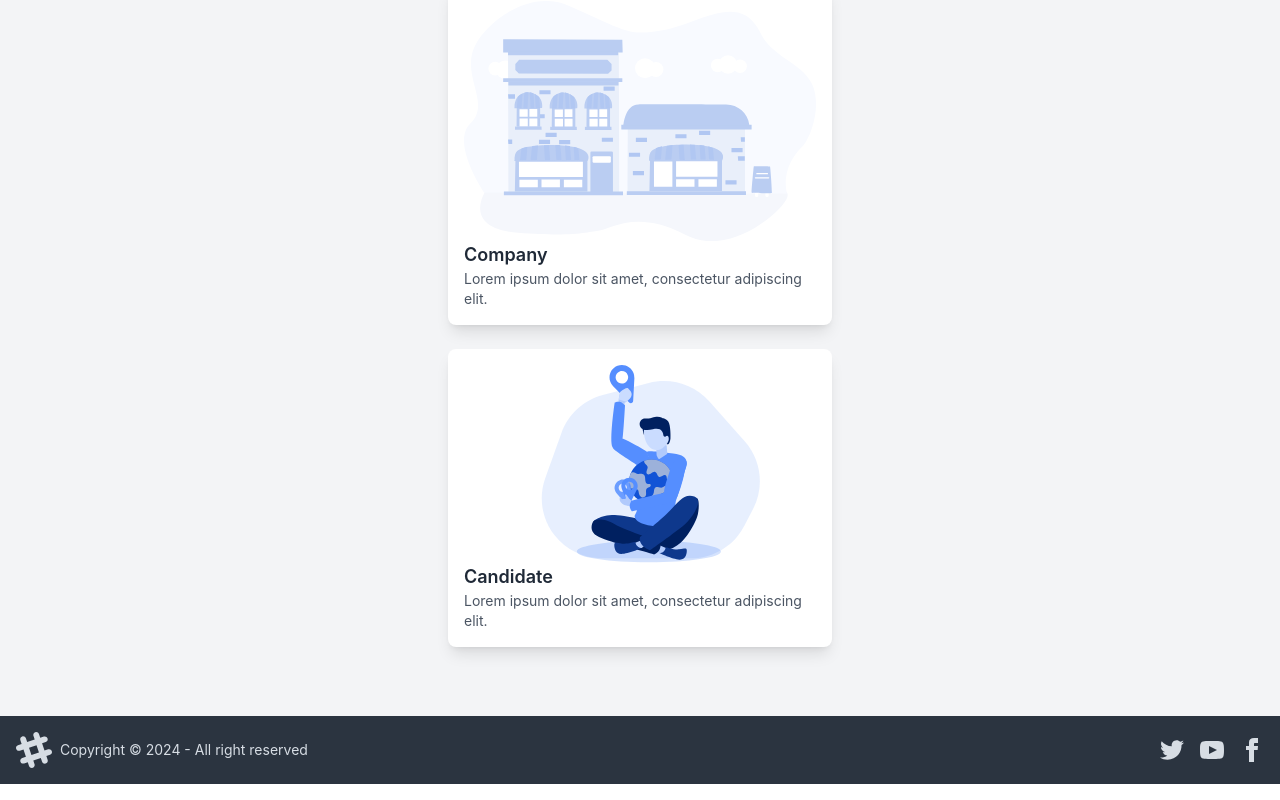
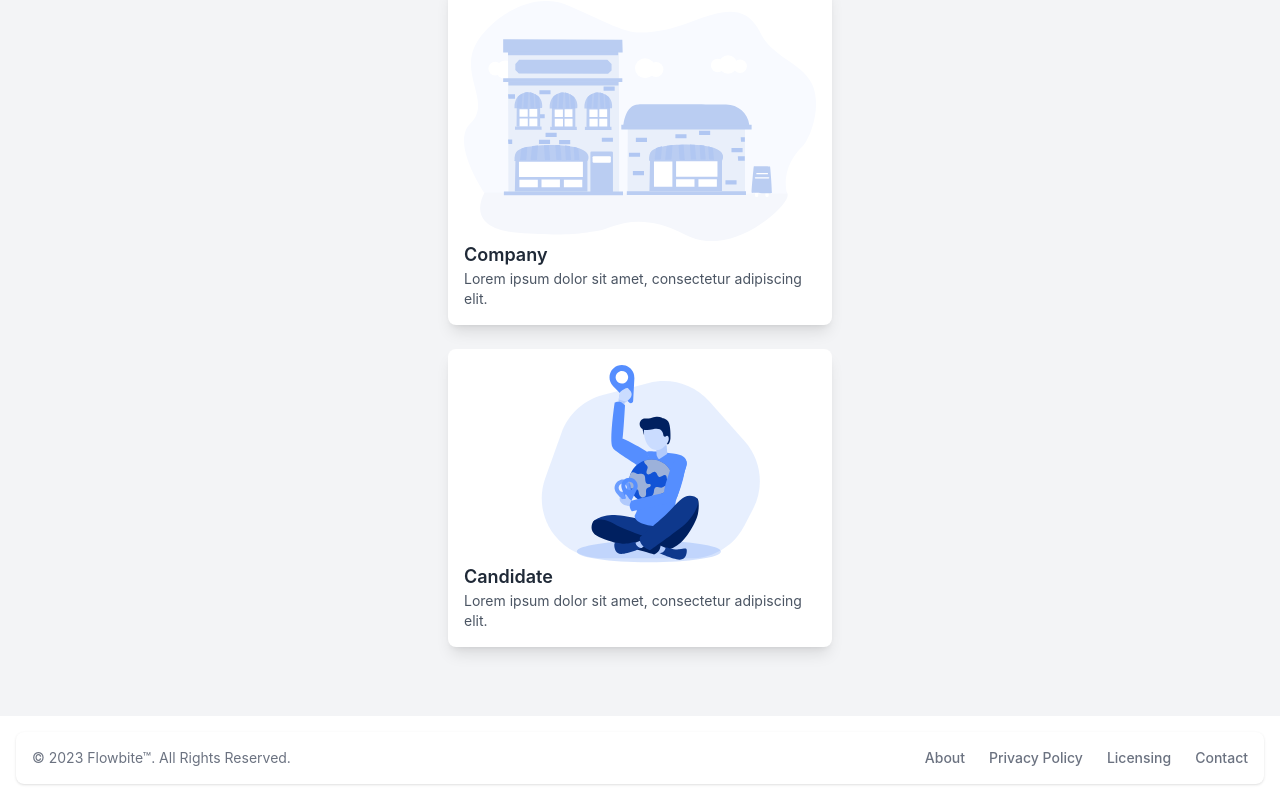
Before and after one commit to Ziadkad/Angular-Application-de-gestion-de-CV, an Angular app in the folder GestionCV/: page / in a window 1280 px wide. Shown: the part 1752-2552 px from the top of the page. Built offline with nearby package versions, Linux system fonts and the light colour scheme.

Commit message:
adding footer 2

```diff
--- a/GestionCV/src/app/components/footer/footer.component.html
+++ b/GestionCV/src/app/components/footer/footer.component.html
@@ -1,12 +1,22 @@
-<footer class="footer items-center p-4 bg-neutral text-neutral-content">
-    <aside class="items-center grid-flow-col">
-      <svg width="36" height="36" viewBox="0 0 24 24" xmlns="http://www.w3.org/2000/svg" fill-rule="evenodd" clip-rule="evenodd" class="fill-current"><path d="M22.672 15.226l-2.432.811.841 2.515c.33 1.019-.209 2.127-1.23 2.456-1.15.325-2.148-.321-2.463-1.226l-.84-2.518-5.013 1.677.84 2.517c.391 1.203-.434 2.542-1.831 2.542-.88 0-1.601-.564-1.86-1.314l-.842-2.516-2.431.809c-1.135.328-2.145-.317-2.463-1.229-.329-1.018.211-2.127 1.231-2.456l2.432-.809-1.621-4.823-2.432.808c-1.355.384-2.558-.59-2.558-1.839 0-.817.509-1.582 1.327-1.846l2.433-.809-.842-2.515c-.33-1.02.211-2.129 1.232-2.458 1.02-.329 2.13.209 2.461 1.229l.842 2.515 5.011-1.677-.839-2.517c-.403-1.238.484-2.553 1.843-2.553.819 0 1.585.509 1.85 1.326l.841 2.517 2.431-.81c1.02-.33 2.131.211 2.461 1.229.332 1.018-.21 2.126-1.23 2.456l-2.433.809 1.622 4.823 2.433-.809c1.242-.401 2.557.484 2.557 1.838 0 .819-.51 1.583-1.328 1.847m-8.992-6.428l-5.01 1.675 1.619 4.828 5.011-1.674-1.62-4.829z"></path></svg>
-      <p>Copyright © 2024 - All right reserved</p>
-    </aside>
-    <nav class="grid-flow-col gap-4 md:place-self-center md:justify-self-end">
-      <a><svg xmlns="http://www.w3.org/2000/svg" width="24" height="24" viewBox="0 0 24 24" class="fill-current"><path d="M24 4.557c-.883.392-1.832.656-2.828.775 1.017-.609 1.798-1.574 2.165-2.724-.951.564-2.005.974-3.127 1.195-.897-.957-2.178-1.555-3.594-1.555-3.179 0-5.515 2.966-4.797 6.045-4.091-.205-7.719-2.165-10.148-5.144-1.29 2.213-.669 5.108 1.523 6.574-.806-.026-1.566-.247-2.229-.616-.054 2.281 1.581 4.415 3.949 4.89-.693.188-1.452.232-2.224.084.626 1.956 2.444 3.379 4.6 3.419-2.07 1.623-4.678 2.348-7.29 2.04 2.179 1.397 4.768 2.212 7.548 2.212 9.142 0 14.307-7.721 13.995-14.646.962-.695 1.797-1.562 2.457-2.549z"></path></svg>
-      </a>
-      <a><svg xmlns="http://www.w3.org/2000/svg" width="24" height="24" viewBox="0 0 24 24" class="fill-current"><path d="M19.615 3.184c-3.604-.246-11.631-.245-15.23 0-3.897.266-4.356 2.62-4.385 8.816.029 6.185.484 8.549 4.385 8.816 3.6.245 11.626.246 15.23 0 3.897-.266 4.356-2.62 4.385-8.816-.029-6.185-.484-8.549-4.385-8.816zm-10.615 12.816v-8l8 3.993-8 4.007z"></path></svg></a>
-      <a><svg xmlns="http://www.w3.org/2000/svg" width="24" height="24" viewBox="0 0 24 24" class="fill-current"><path d="M9 8h-3v4h3v12h5v-12h3.642l.358-4h-4v-1.667c0-.955.192-1.333 1.115-1.333h2.885v-5h-3.808c-3.596 0-5.192 1.583-5.192 4.615v3.385z"></path></svg></a>
-    </nav>
-  </footer>
+
+
+<footer class="bg-white rounded-lg shadow m-4 dark:bg-gray-800">
+    <div class="w-full mx-auto max-w-screen-xl p-4 md:flex md:items-center md:justify-between">
+      <span class="text-sm text-gray-500 sm:text-center dark:text-gray-400">© 2023 <a href="https://flowbite.com/" class="hover:underline">Flowbite™</a>. All Rights Reserved.
+    </span>
+    <ul class="flex flex-wrap items-center mt-3 text-sm font-medium text-gray-500 dark:text-gray-400 sm:mt-0">
+        <li>
+            <a href="#" class="hover:underline me-4 md:me-6">About</a>
+        </li>
+        <li>
+            <a href="#" class="hover:underline me-4 md:me-6">Privacy Policy</a>
+        </li>
+        <li>
+            <a href="#" class="hover:underline me-4 md:me-6">Licensing</a>
+        </li>
+        <li>
+            <a href="#" class="hover:underline">Contact</a>
+        </li>
+    </ul>
+    </div>
+</footer>
```
